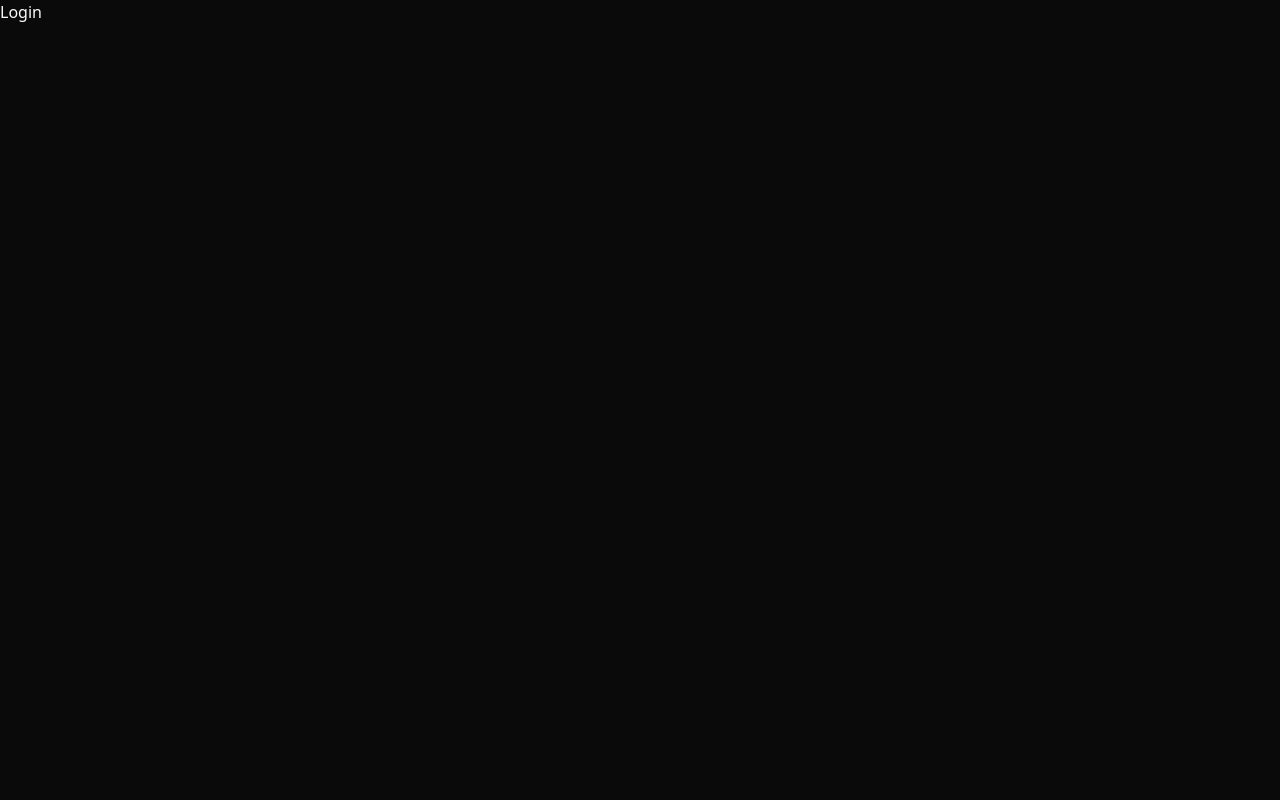
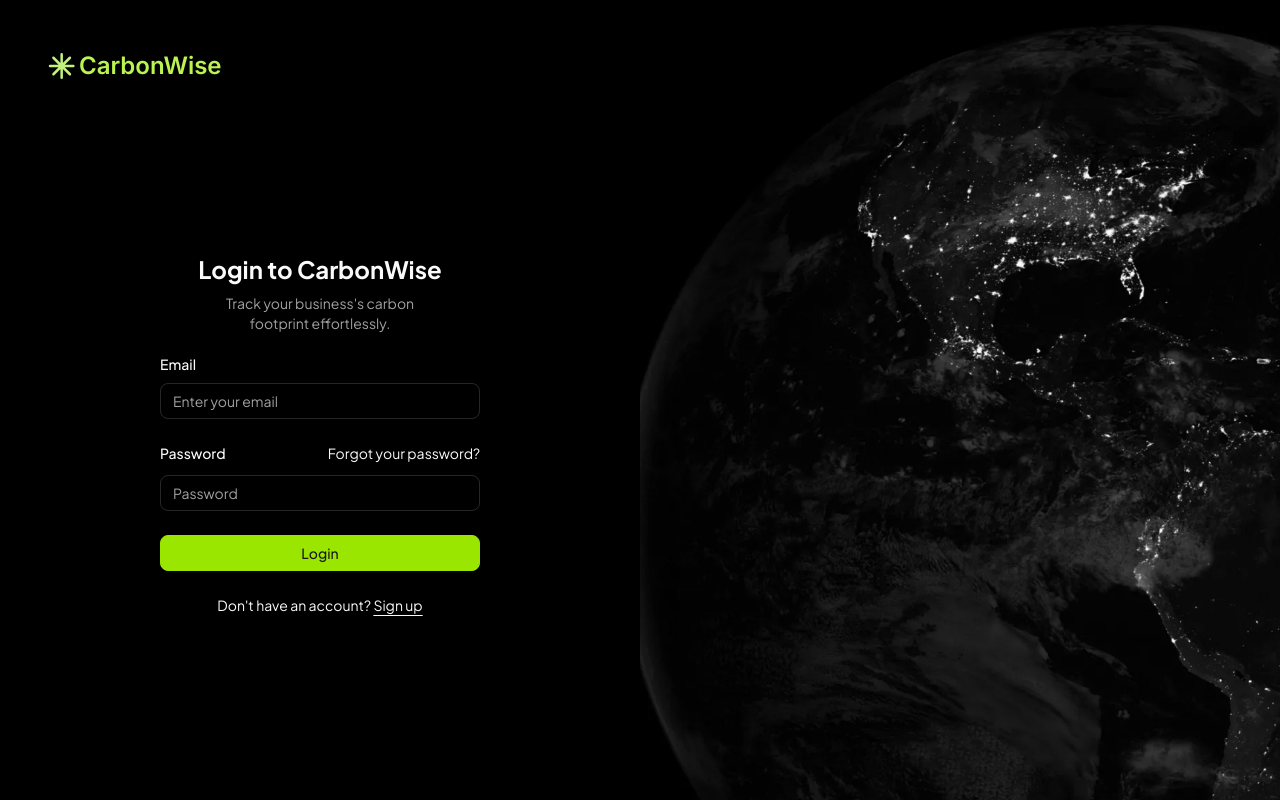
Before and after one commit to pandorian7/carbonwise, a React (Vite) app: page /login in a window 1280 px wide. Built offline with nearby package versions, Linux system fonts and the light colour scheme.

Commit message:
login page

```diff
--- a/package.json
+++ b/package.json
@@ -11,6 +11,7 @@
   },
   "dependencies": {
     "@radix-ui/react-avatar": "^1.1.10",
+    "@radix-ui/react-label": "^2.1.7",
     "@radix-ui/react-progress": "^1.1.7",
     "@radix-ui/react-select": "^2.2.5",
     "@radix-ui/react-slider": "^1.3.5",
--- /dev/null
+++ b/src/Components/Logo.jsx
@@ -0,0 +1,31 @@
+import React from 'react'
+
+function Logo() {
+  return (
+    <div className="self-stretch p-2 rounded-md inline-flex justify-start items-center gap-1">
+          <svg
+            width="27"
+            height="26"
+            viewBox="0 0 27 26"
+            fill="none"
+            xmlns="http://www.w3.org/2000/svg"
+          >
+            <path
+              d="M13.6667 1.33325V24.6666M21.9162 4.75034L5.41709 21.2495M25.3333 12.9999H2M21.9162 21.2495L5.41709 4.75034"
+              stroke="#C1F17E"
+              strokeWidth="2.5"
+              strokeLinecap="round"
+              strokeLinejoin="round"
+            />
+          </svg>
+
+          <div className="flex-1 inline-flex flex-col justify-center items-start gap-0.5">
+            <div className="self-stretch justify-start text-lime-300 text-2xl font-semibold font-['Inter'] leading-normal">
+              CarbonWise
+            </div>
+          </div>
+        </div>
+  )
+}
+
+export default Logo
--- a/src/Components/Sidebar.jsx
+++ b/src/Components/Sidebar.jsx
@@ -2,6 +2,7 @@ import { SigmaIcon, FileChartLineIcon, Settings2Icon, LightbulbIcon, LayoutDashb
 
 import SidebarItem from "./ui/SidebarItem";
 import UserDropDown from "./ui/UserDropDown";
+import Logo from "./Logo";
 
 
 function Sidebar({activeView, changeView}) {
@@ -11,29 +12,7 @@ function Sidebar({activeView, changeView}) {
   return (
     <div className="w-64 self-stretch relative border-r inline-flex flex-col justify-start items-start">
       <div className="self-stretch p-2 flex flex-col justify-start items-start gap-2">
-        <div className="self-stretch p-2 rounded-md inline-flex justify-start items-center gap-1">
-          <svg
-            width="27"
-            height="26"
-            viewBox="0 0 27 26"
-            fill="none"
-            xmlns="http://www.w3.org/2000/svg"
-          >
-            <path
-              d="M13.6667 1.33325V24.6666M21.9162 4.75034L5.41709 21.2495M25.3333 12.9999H2M21.9162 21.2495L5.41709 4.75034"
-              stroke="#C1F17E"
-              strokeWidth="2.5"
-              strokeLinecap="round"
-              strokeLinejoin="round"
-            />
-          </svg>
-
-          <div className="flex-1 inline-flex flex-col justify-center items-start gap-0.5">
-            <div className="self-stretch justify-start text-lime-300 text-2xl font-semibold font-['Inter'] leading-normal">
-              CarbonWise
-            </div>
-          </div>
-        </div>
+        <Logo/>
       </div>
       <div className="self-stretch flex-1 flex flex-col justify-start items-start gap-2">
         <div className="self-stretch p-2 flex flex-col justify-start items-start">
--- /dev/null
+++ b/src/Components/login-form.jsx
@@ -0,0 +1,44 @@
+import { cn } from "@/lib/utils"
+import { Button } from "@/components/ui/button"
+import { Input } from "@/components/ui/input"
+import { Label } from "@/components/ui/label"
+
+export function LoginForm({
+  className,
+  ...props
+}) {
+  return (
+    <form className={cn("flex flex-col gap-6", className)} {...props}>
+      <div className="flex flex-col items-center gap-2 text-center">
+        <h1 className="text-2xl font-bold">Login to CarbonWise</h1>
+        <p className="text-muted-foreground text-sm text-balance">
+          Track your business's carbon footprint effortlessly.
+        </p>
+      </div>
+      <div className="grid gap-6">
+        <div className="grid gap-3">
+          <Label htmlFor="email">Email</Label>
+          <Input id="email" type="email" placeholder="Enter your email" required />
+        </div>
+        <div className="grid gap-3">
+          <div className="flex items-center">
+            <Label htmlFor="password">Password</Label>
+            <a href="#" className="ml-auto text-sm underline-offset-4 hover:underline">
+              Forgot your password?
+            </a>
+          </div>
+          <Input id="password" type="password" required placeholder="Password"/>
+        </div>
+        <Button type="submit" className="w-full">
+          Login
+        </Button>
+      </div>
+      <div className="text-center text-sm">
+        Don&apos;t have an account?{" "}
+        <a href="#" className="underline underline-offset-4">
+          Sign up
+        </a>
+      </div>
+    </form>
+  );
+}
--- /dev/null
+++ b/src/Components/ui/card.jsx
@@ -0,0 +1,101 @@
+import * as React from "react"
+
+import { cn } from "@/lib/utils"
+
+function Card({
+  className,
+  ...props
+}) {
+  return (
+    <div
+      data-slot="card"
+      className={cn(
+        "bg-card text-card-foreground flex flex-col gap-6 rounded-xl border py-6 shadow-sm",
+        className
+      )}
+      {...props} />
+  );
+}
+
+function CardHeader({
+  className,
+  ...props
+}) {
+  return (
+    <div
+      data-slot="card-header"
+      className={cn(
+        "@container/card-header grid auto-rows-min grid-rows-[auto_auto] items-start gap-1.5 px-6 has-data-[slot=card-action]:grid-cols-[1fr_auto] [.border-b]:pb-6",
+        className
+      )}
+      {...props} />
+  );
+}
+
+function CardTitle({
+  className,
+  ...props
+}) {
+  return (
+    <div
+      data-slot="card-title"
+      className={cn("leading-none font-semibold", className)}
+      {...props} />
+  );
+}
+
+function CardDescription({
+  className,
+  ...props
+}) {
+  return (
+    <div
+      data-slot="card-description"
+      className={cn("text-muted-foreground text-sm", className)}
+      {...props} />
+  );
+}
+
+function CardAction({
+  className,
+  ...props
+}) {
+  return (
+    <div
+      data-slot="card-action"
+      className={cn(
+        "col-start-2 row-span-2 row-start-1 self-start justify-self-end",
+        className
+      )}
+      {...props} />
+  );
+}
+
+function CardContent({
+  className,
+  ...props
+}) {
+  return (<div data-slot="card-content" className={cn("px-6", className)} {...props} />);
+}
+
+function CardFooter({
+  className,
+  ...props
+}) {
+  return (
+    <div
+      data-slot="card-footer"
+      className={cn("flex items-center px-6 [.border-t]:pt-6", className)}
+      {...props} />
+  );
+}
+
+export {
+  Card,
+  CardHeader,
+  CardFooter,
+  CardTitle,
+  CardAction,
+  CardDescription,
+  CardContent,
+}
--- /dev/null
+++ b/src/Components/ui/label.jsx
@@ -0,0 +1,21 @@
+import * as React from "react"
+import * as LabelPrimitive from "@radix-ui/react-label"
+
+import { cn } from "@/lib/utils"
+
+function Label({
+  className,
+  ...props
+}) {
+  return (
+    <LabelPrimitive.Root
+      data-slot="label"
+      className={cn(
+        "flex items-center gap-2 text-sm leading-none font-medium select-none group-data-[disabled=true]:pointer-events-none group-data-[disabled=true]:opacity-50 peer-disabled:cursor-not-allowed peer-disabled:opacity-50",
+        className
+      )}
+      {...props} />
+  );
+}
+
+export { Label }
--- a/src/Router.jsx
+++ b/src/Router.jsx
@@ -1,12 +1,14 @@
 import { Routes, Route } from "react-router";
 
 import App from "./App";
+import SignIn from "./pages/sign-in/SignIn";
+
 
 function Router() {
   return (
     <Routes>
       <Route path="/" element={<App />} />
-      <Route path="/login" element={<h1>Login</h1>} />
+      <Route path="/login" element={<SignIn/>} />
     </Routes>
   )
 }
--- /dev/null
+++ b/src/pages/sign-in/SignIn.jsx
@@ -0,0 +1,38 @@
+import React from 'react'
+
+import { LoginForm } from '@/Components/login-form'
+import { GalleryVerticalEnd } from "lucide-react"
+import earth from './earth.png'
+import Logo from '@/Components/Logo'
+
+function SignIn() {
+  return (
+    <div className="grid min-h-svh lg:grid-cols-2 bg-black font-['Plus_Jakarta_Sans']">
+      <div className="flex flex-col gap-4 p-6 md:p-10">
+        {/* <div className="flex justify-center gap-2 md:justify-start">
+          <a href="#" className="flex items-center gap-2 font-medium">
+            <div className="bg-primary text-primary-foreground flex size-6 items-center justify-center rounded-md">
+              <GalleryVerticalEnd className="size-4" />
+            </div>
+            Acme Inc.
+          </a>
+        </div> */}
+        <Logo/>
+        <div className="flex flex-1 items-center justify-center">
+          <div className="w-full max-w-xs">
+            <LoginForm />
+          </div>
+        </div>
+      </div>
+      <div className="bg-muted relative hidden lg:block">
+        <img
+          src={earth}
+          alt="Image"
+          className="absolute inset-0 h-full w-full object-cover dark:grayscale"
+        />
+      </div>
+    </div>
+  )
+}
+
+export default SignIn
```
Also changed, not shown: src/pages/sign-in/earth.png (added), 1 other file (tests, documents, lock files or other folders).
